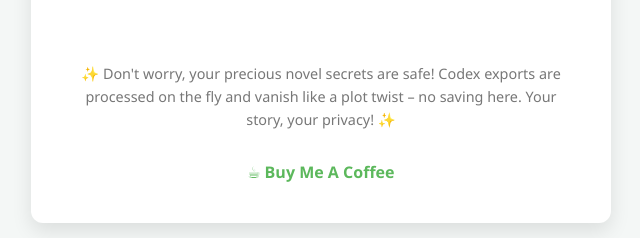
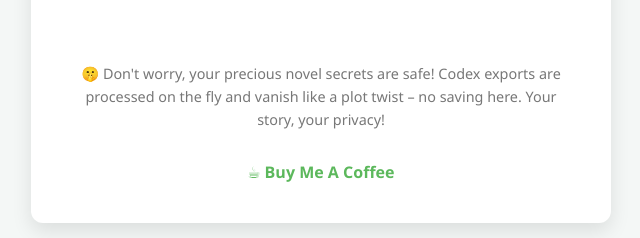
Before and after one commit to LukeJJones/novelcodexer, a website: page public/index.html in a window 1280 px wide. Shown: the part 489-727 px from the top of the page, 319-959 px from the left. Drawn offline with Linux system fonts and the light colour scheme.

Commit message:
change disclaimer emoji

```diff
--- a/public/index.html
+++ b/public/index.html
@@ -129,7 +129,7 @@
     <div id="status"></div>
 
     <p style="font-size: 0.9em; color: #777; margin-top: 20px;">
-      ✨ Don't worry, your precious novel secrets are safe! Codex exports are processed on the fly and vanish like a plot twist – no saving here. Your story, your privacy! ✨
+      🤫 Don't worry, your precious novel secrets are safe! Codex exports are processed on the fly and vanish like a plot twist – no saving here. Your story, your privacy!
     </p>
 
     <div style="margin-top: 30px;">
```
